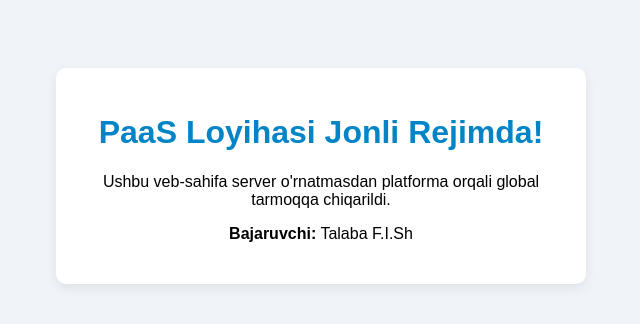
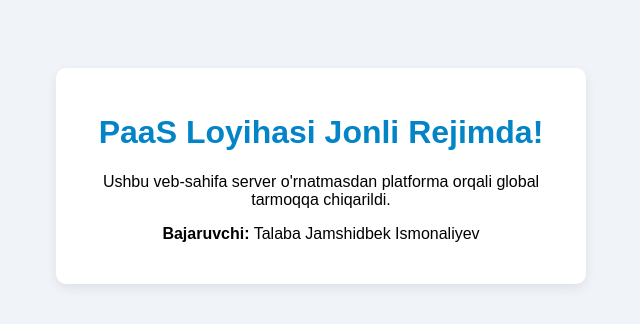
Before and after one commit to jamshidbekismonaliyev07-debug/cloud-lab, a plain HTML site: page index.html in a window 1280 px wide. Shown: the whole page, without its empty margins (319-959 px from the left). Drawn offline with Linux system fonts and the light colour scheme.

Commit message:
Update index.html

```diff
--- a/index.html
+++ b/index.html
@@ -1 +1 @@
-<!DOCTYPE html> <html lang="uz"> <head> <meta charset="UTF-8"> <title>PaaS Bulut Laboratoriyasi</title> <style> body { font-family: sans-serif; text-align: center; padding-top: 60px; background: #f0f4f8; } .box { background: white; max-width: 480px; margin: 0 auto; padding: 25px; border-radius: 10px; box-shadow: 0 4px 12px rgba(0,0,0,0.08); } h1 { color: #0284c7; } </style> </head> <body> <div class="box"> <h1>PaaS Loyihasi Jonli Rejimda!</h1> <p>Ushbu veb-sahifa server o'rnatmasdan platforma orqali global tarmoqqa chiqarildi.</p> <p><strong>Bajaruvchi:</strong> Talaba F.I.Sh</p> </div> </body> </html>
+<!DOCTYPE html> <html lang="uz"> <head> <meta charset="UTF-8"> <title>PaaS Bulut Laboratoriyasi</title> <style> body { font-family: sans-serif; text-align: center; padding-top: 60px; background: #f0f4f8; } .box { background: white; max-width: 480px; margin: 0 auto; padding: 25px; border-radius: 10px; box-shadow: 0 4px 12px rgba(0,0,0,0.08); } h1 { color: #0284c7; } </style> </head> <body> <div class="box"> <h1>PaaS Loyihasi Jonli Rejimda!</h1> <p>Ushbu veb-sahifa server o'rnatmasdan platforma orqali global tarmoqqa chiqarildi.</p> <p><strong>Bajaruvchi:</strong> Talaba Jamshidbek Ismonaliyev</p> </div> </body> </html>
```
